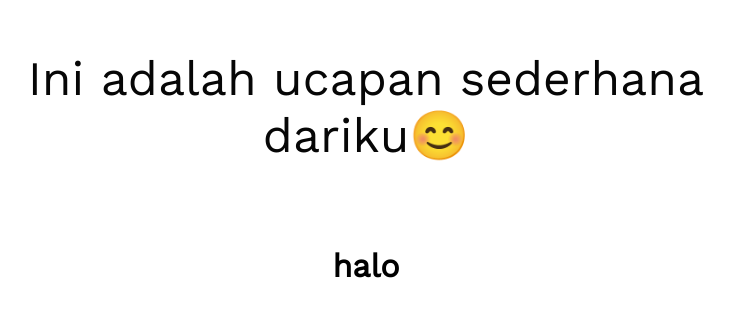
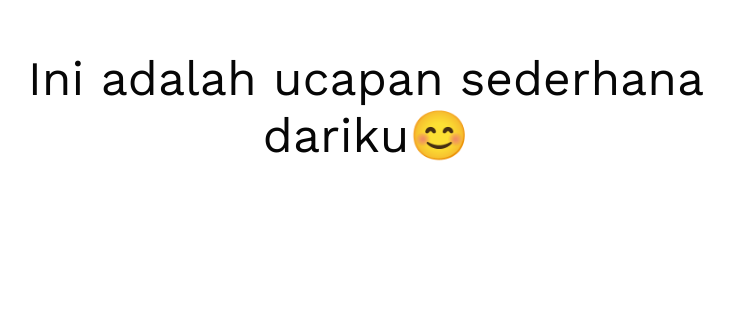
Before and after one commit to mardiansyah17/hbdAdel, a plain HTML site: page index.html in a window 1280 px wide. Shown: the part 158-474 px from the top of the page, without its empty margins (274-1008 px from the left). Drawn offline with nearby package versions, Linux system fonts and the light colour scheme.

Commit message:
Update index.html

```diff
--- a/index.html
+++ b/index.html
@@ -61,7 +61,7 @@
           class="lydia-dp"
           data-node-name="imagePath"
         />
-        <div class="music"><h1>halo</h1></div>
+<!--         <div class="music"><h1>halo</h1></div> -->
         <img src="img/hat.svg" alt="" class="hat" />
         <div class="wish">
           <h3 class="wish-hbd" data-node-name="wishHeading">Happy Birthday!</h3>
```
